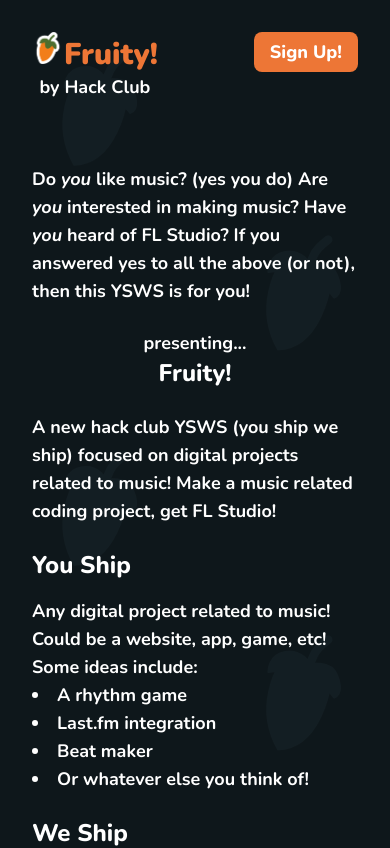
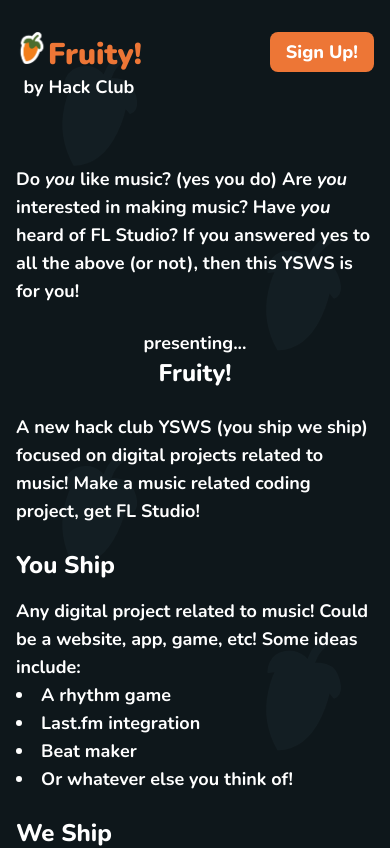
Before and after one commit to deltea/fruity, a SvelteKit app: page / in a window 390 px wide. Shown: the top 848 px of the page. Built offline with nearby package versions, Linux system fonts and the light colour scheme; a web font is replaced by a local one.

Commit message:
make x padding less on mobile

```diff
--- a/src/routes/+page.svelte
+++ b/src/routes/+page.svelte
@@ -2,7 +2,7 @@
   import FaqAccordion from "$components/FaqAccordion.svelte";
 </script>
 
-<div class="flex justify-center h-full p-8">
+<div class="flex justify-center h-full py-8 sm:px-8 px-4">
   <div class="w-2xl">
     <div class="flex justify-between mb-16">
       <div class="flex sm:items-end items-center sm:gap-2 sm:flex-row flex-col">
```
